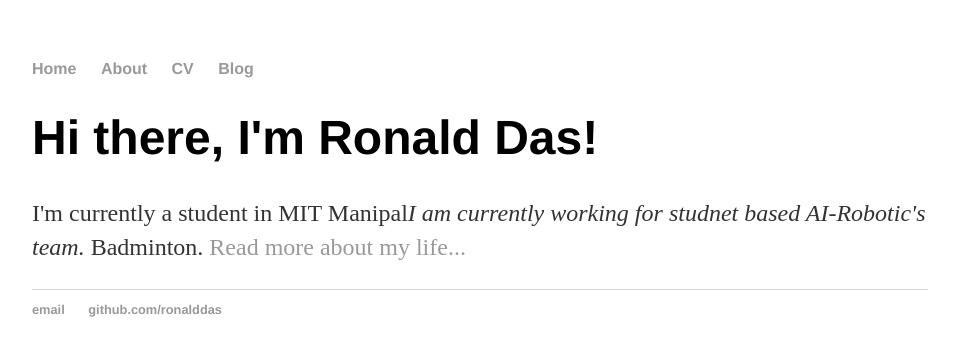
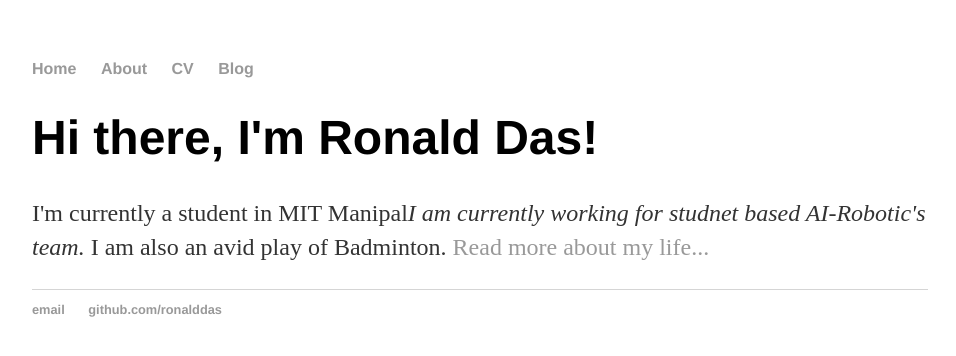
Before and after one commit to ronalddas/ronalddas.github.io, a plain HTML site: page index.html in a window 1280 px wide. Shown: the whole page, without its empty margins (160-1116 px from the left). Drawn offline with Linux system fonts and the light colour scheme.

Commit message:
Added sport

```diff
--- a/index.html
+++ b/index.html
@@ -16,7 +16,7 @@
 		<div class="container">
     		<div class="blurb">
         		<h1>Hi there, I'm Ronald Das!</h1>
-				<p>I'm currently a student in MIT Manipal<em>I am currently working for studnet based AI-Robotic's team.</em> Badminton. <a href="/about">Read more about my life...</a></p>
+				<p>I'm currently a student in MIT Manipal<em>I am currently working for studnet based AI-Robotic's team.</em> I am also an avid play of Badminton. <a href="/about">Read more about my life...</a></p>
     		</div><!-- /.blurb -->
 		</div><!-- /.container -->
 		<footer>
```
